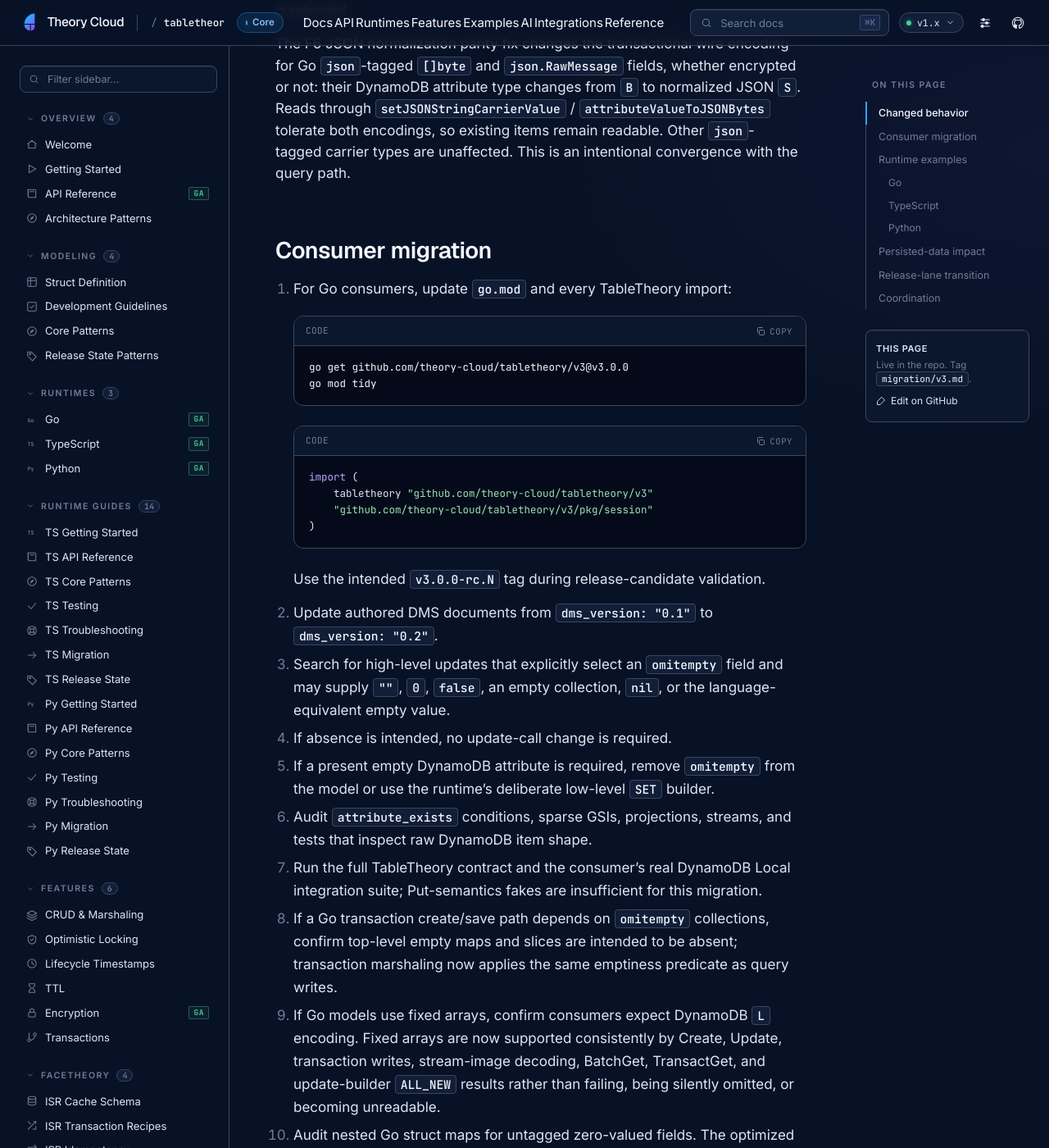
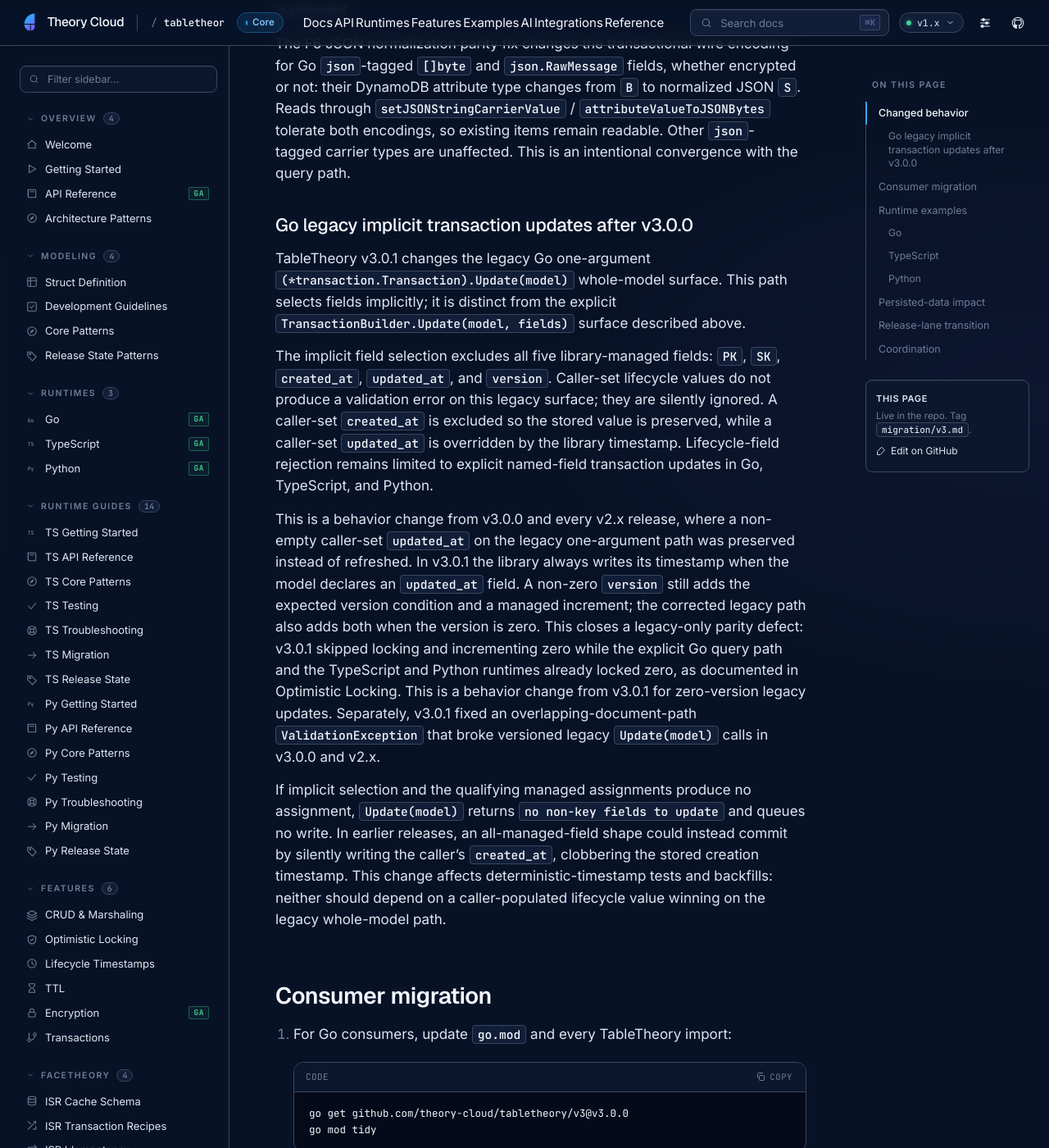
Before and after one commit to theory-cloud/TableTheory, a Jekyll site: the page built from docs/migration/v3.md, in a window 1280 px wide and 1400 px high, scrolled down 1648 px. Shown: the whole window at 82% size. Built offline with Jekyll 4.4.1, drawn with Linux system fonts in a browser that asks for light colours; some of the changed text lies outside the part shown.

Commit message:
docs(transaction): absorb corrected legacy update guidance
Fold the legacy one-argument update guidance into the transaction fix wave while preserving the F6 and explicit-update document structure. Document zero-version locking as the correction of the v3.0.1 legacy parity defect and record the historical overlapping-path failure.

Refs THE-2786

```diff
--- a/docs/migration/v3.md
+++ b/docs/migration/v3.md
@@ -63,6 +63,42 @@ Reads through `setJSONStringCarrierValue` / `attributeValueToJSONBytes` tolerate
 both encodings, so existing items remain readable. Other `json`-tagged carrier
 types are unaffected. This is an intentional convergence with the query path.
 
+### Go legacy implicit transaction updates after v3.0.0
+
+TableTheory v3.0.1 changes the legacy Go one-argument
+`(*transaction.Transaction).Update(model)` whole-model surface. This path
+selects fields implicitly; it is distinct from the explicit
+`TransactionBuilder.Update(model, fields)` surface described above.
+
+The implicit field selection excludes all five library-managed fields: `PK`,
+`SK`, `created_at`, `updated_at`, and `version`. Caller-set lifecycle values do
+not produce a validation error on this legacy surface; they are silently
+ignored. A caller-set `created_at` is excluded so the stored value is preserved,
+while a caller-set `updated_at` is overridden by the library timestamp.
+Lifecycle-field rejection remains limited to explicit named-field transaction
+updates in Go, TypeScript, and Python.
+
+This is a behavior change from v3.0.0 and every v2.x release, where a non-empty
+caller-set `updated_at` on the legacy one-argument path was preserved instead
+of refreshed. In v3.0.1 the library always writes its timestamp when the model
+declares an `updated_at` field. A non-zero `version` still adds the expected
+version condition and a managed increment; the corrected legacy path also adds
+both when the version is zero. This closes a legacy-only parity defect: v3.0.1
+skipped locking and incrementing zero while the explicit Go query path and the
+TypeScript and Python runtimes already locked zero, as documented in
+[Optimistic Locking](../features/optimistic-locking.md#update-is-not-an-upsert).
+This is a behavior change from v3.0.1 for zero-version legacy updates.
+Separately, v3.0.1 fixed an overlapping-document-path `ValidationException`
+that broke versioned legacy `Update(model)` calls in v3.0.0 and v2.x.
+
+If implicit selection and the qualifying managed assignments produce no
+assignment, `Update(model)` returns `no non-key fields to update` and queues no
+write. In earlier releases, an all-managed-field shape could instead commit by
+silently writing the caller's `created_at`, clobbering the stored creation
+timestamp. This change affects deterministic-timestamp tests and backfills:
+neither should depend on a caller-populated lifecycle value winning on the
+legacy whole-model path.
+
 ## Consumer migration
 
 1. For Go consumers, update `go.mod` and every TableTheory import:
@@ -118,6 +154,10 @@ types are unaffected. This is an intentional convergence with the query path.
 13. Audit Go model-shaped transaction updates for `json`-tagged `[]byte` and
     `json.RawMessage` fields, encrypted or not. Their wire type changes from `B`
     to normalized JSON `S`; existing reads remain tolerant of both encodings.
+14. Audit legacy Go one-argument `Transaction.Update(model)` callers,
+    especially deterministic-timestamp tests and backfills. Remove expectations
+    that caller-set `updated_at` is preserved, and handle
+    `no non-key fields to update` before committing the transaction.
 
 Legacy Go index-role tags such as `theorydb:"gsi:Name:pk"` and
 `theorydb:"gsi:Name:sk"` remain protected from update assignment. Exact token
```
Also changed, not shown: docs/features/transactions.md (+36 -0 lines).
